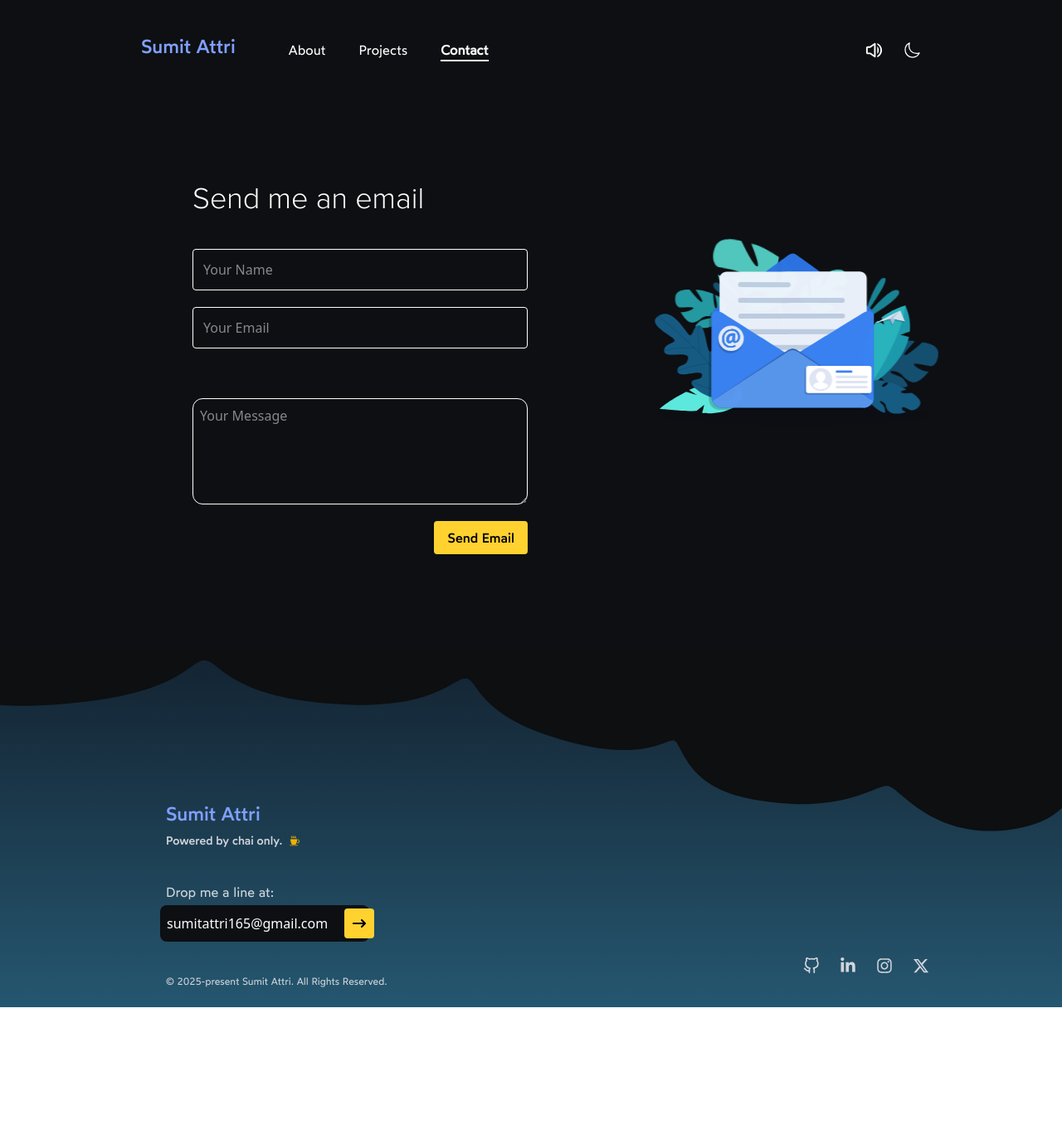
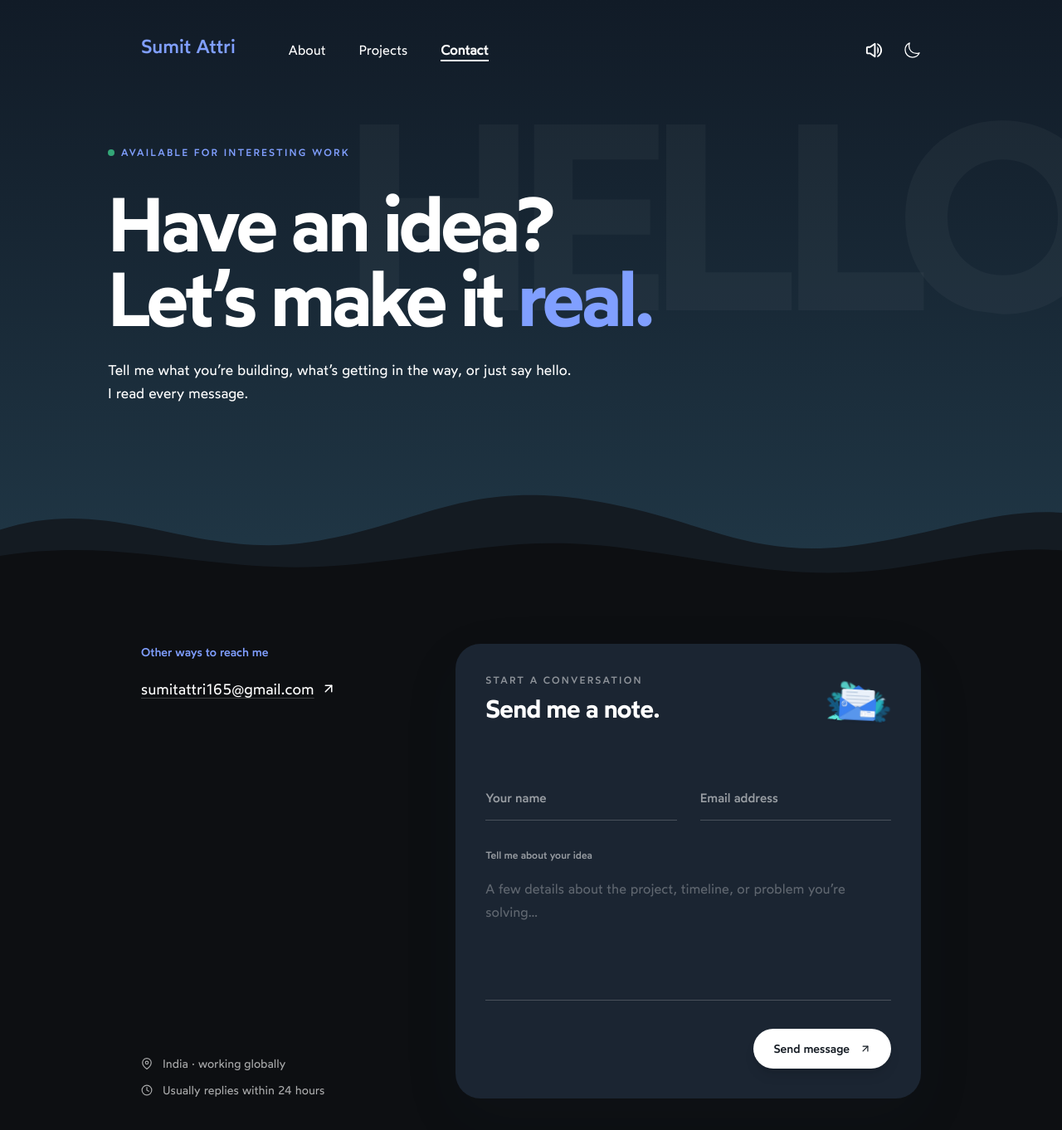
Before and after one commit to Sumiattri/Sumit_Portfolio, a React (Vite) app: page /contact in a window 1280 px wide. Shown: the top 1362 px of the page at 83% size. Before the commit the page ends 1214 px from the top, so only its background shows below. Built offline with nearby package versions, Linux system fonts and the light colour scheme; no server answers; grey boxes are pictures that could not be loaded.

Commit message:
refresh contact page interactions

```diff
--- a/src/components/ContactForm.jsx
+++ b/src/components/ContactForm.jsx
@@ -1,81 +1,98 @@
-import React, { useRef } from "react";
+import { useRef, useState } from "react";
 import emailjs from "@emailjs/browser";
+import { AnimatePresence, motion as Motion } from "motion/react";
+import { FiAlertCircle, FiArrowUpRight, FiCheck } from "react-icons/fi";
+import Lottie from "lottie-react";
 import planeAnimation from "../assets/animations/Email.json";
-import Lottie from "lottie-react";
 
-const ContactForm = () => {
-  const form = useRef();
+const fieldClass =
+  "peer w-full border-0 border-b border-black/20 bg-transparent px-0 pb-3 pt-7 font-[font3] text-[16px] outline-none transition-colors placeholder:text-transparent focus:border-[#4242F9] dark:border-white/20 dark:focus:border-[#809FFF]";
 
-  const sendEmail = (e) => {
-    e.preventDefault();
+function ContactForm() {
+  const form = useRef(null);
+  const [status, setStatus] = useState("idle");
 
-    emailjs
-      .sendForm(
-        "service_zzrsb6i", // ✅ Your Service ID
-        "template_8vqw6ri", // ✅ Your Template ID (from EmailJS template)
+  const sendEmail = async (event) => {
+    event.preventDefault();
+    setStatus("sending");
+
+    try {
+      await emailjs.sendForm(
+        "service_zzrsb6i",
+        "template_8vqw6ri",
         form.current,
-        "LlbjdY5Vup29ym97J" // ✅ Your Public Key from EmailJS
-      )
-      .then(
-        (result) => {
-          console.log("Email sent!", result.text);
-          alert("Message sent successfully ✅");
-          form.current.reset();
-        },
-        (error) => {
-          console.log("Failed to send email:", error.text);
-          alert("Something went wrong ❌");
-        }
+        "LlbjdY5Vup29ym97J"
       );
+      form.current.reset();
+      setStatus("success");
+    } catch {
+      setStatus("error");
+    }
   };
 
   return (
-    <form
-      ref={form}
-      onSubmit={sendEmail}
-      className="space-y-4 w-full mx-auto flex   gap-15 sm:pr-20"
-    >
-      <div className="flex lg:w-[60%] sm:w-[70%]  w-[100%] flex-col gap-15">
-        <div className="w-full flex flex-col gap-5 ">
-          <input
-            type="text"
-            name="name"
-            placeholder="Your Name"
+    <div className="relative">
+      <div className="mb-8 flex items-start justify-between gap-4">
+        <div>
+          <p className="font-[font2] text-xs uppercase tracking-[0.18em] opacity-50">Start a conversation</p>
+          <h2 className="mt-2 font-[font4] text-3xl tracking-[-0.025em]">Send me a note.</h2>
+        </div>
+        <Motion.div animate={{ y: [0, -5, 0], rotate: [0, 3, 0] }} transition={{ duration: 4, repeat: Infinity, ease: "easeInOut" }} className="hidden h-20 w-20 sm:block">
+          <Lottie animationData={planeAnimation} loop />
+        </Motion.div>
+      </div>
+
+      <form ref={form} onSubmit={sendEmail} className="space-y-7">
+        <div className="grid gap-7 sm:grid-cols-2">
+          <label className="relative block">
+            <input id="contact-name" type="text" name="name" placeholder="Your name" required className={fieldClass} />
+            <span className="pointer-events-none absolute left-0 top-1 font-[font2] text-xs opacity-55 transition-all peer-placeholder-shown:top-7 peer-placeholder-shown:text-[15px] peer-placeholder-shown:opacity-55 peer-focus:top-1 peer-focus:text-xs peer-focus:text-[#4242F9] dark:peer-focus:text-[#809FFF]">Your name</span>
+          </label>
+          <label className="relative block">
+            <input id="contact-email" type="email" name="email" placeholder="Email address" required className={fieldClass} />
+            <span className="pointer-events-none absolute left-0 top-1 font-[font2] text-xs opacity-55 transition-all peer-placeholder-shown:top-7 peer-placeholder-shown:text-[15px] peer-placeholder-shown:opacity-55 peer-focus:top-1 peer-focus:text-xs peer-focus:text-[#4242F9] dark:peer-focus:text-[#809FFF]">Email address</span>
+          </label>
+        </div>
+
+        <label className="group block" htmlFor="contact-message">
+          <span className="font-[font2] text-xs opacity-55 transition-colors group-focus-within:text-[#4242F9] group-focus-within:opacity-100 dark:group-focus-within:text-[#809FFF]">
+            Tell me about your idea
+          </span>
+          <textarea
+            id="contact-message"
+            name="message"
+            placeholder="A few details about the project, timeline, or problem you’re solving…"
             required
-            className="w-full border p-3 rounded "
+            rows="5"
+            className="mt-2 w-full resize-none border-0 border-b border-black/20 bg-transparent px-0 py-2 font-[font3] text-[16px] leading-7 outline-none transition-colors placeholder:text-black/30 focus:border-[#4242F9] dark:border-white/20 dark:placeholder:text-white/30 dark:focus:border-[#809FFF]"
           />
-          <input
-            type="email"
-            name="email"
-            placeholder="Your Email"
-            required
-            className="w-full border p-3 rounded"
-          />
+        </label>
+
+        <div className="flex min-h-12 flex-col gap-4 sm:flex-row sm:items-center sm:justify-between">
+          <AnimatePresence mode="wait">
+            {status === "success" && (
+              <Motion.p key="success" initial={{ opacity: 0, y: 8 }} animate={{ opacity: 1, y: 0 }} exit={{ opacity: 0 }} className="flex items-center gap-2 font-[font2] text-sm text-[#198754]"><FiCheck /> Message sent. I’ll be in touch!</Motion.p>
+            )}
+            {status === "error" && (
+              <Motion.p key="error" initial={{ opacity: 0, y: 8 }} animate={{ opacity: 1, y: 0 }} exit={{ opacity: 0 }} className="flex items-center gap-2 font-[font2] text-sm text-[#D14343]"><FiAlertCircle /> Something went wrong. Please try again.</Motion.p>
+            )}
+            {(status === "idle" || status === "sending") && <span key="empty" />}
+          </AnimatePresence>
+
+          <Motion.button
+            type="submit"
+            disabled={status === "sending"}
+            whileHover={{ y: -3 }}
+            whileTap={{ scale: 0.97 }}
+            className="group ml-auto inline-flex items-center gap-3 rounded-full bg-[#111820] px-6 py-3.5 font-[font2] text-sm text-white shadow-lg disabled:cursor-wait disabled:opacity-60 dark:bg-white dark:text-[#111820]"
+          >
+            {status === "sending" ? "Sending…" : "Send message"}
+            <FiArrowUpRight className="transition-transform group-hover:-translate-y-0.5 group-hover:translate-x-0.5" />
+          </Motion.button>
         </div>
-        <div className="w-full flex flex-col gap-5 items-end-safe">
-          <textarea
-            name="message"
-            placeholder="Your Message"
-            required
-            className="w-full border p-2 rounded-xl h-32"
-          />
-          <button
-            type="submit"
-            className="bg-[#FFD230] hover:bg-[#FFD230]/90 text-black font-[font2] px-4 py-2 rounded  cursor-pointer"
-          >
-            Send Email
-          </button>
-        </div>
-      </div>{" "}
-      <div className="lg:w-[50%] w-[30%]    lg:px-20 sm:block hidden  ">
-        <Lottie
-          animationData={planeAnimation}
-          loop={true}
-          className="lg:w-90  -mt-20 w-60  lg:h-90 h-60"
-        />
-      </div>
-    </form>
+      </form>
+    </div>
   );
-};
+}
 
 export default ContactForm;
--- a/src/pages/Contact.jsx
+++ b/src/pages/Contact.jsx
@@ -1,26 +1,91 @@
+import { motion as Motion } from "motion/react";
+import { FiArrowUpRight, FiClock, FiMapPin } from "react-icons/fi";
 import { useTheme } from "../context/ThemeContext";
+import ContactForm from "../components/ContactForm";
 import Footer from "../components/Footer";
-
-import ContactForm from "../components/ContactForm";
 
 function Contact() {
   const { darkMode } = useTheme();
+
   return (
-    <>
-      <div
-        className={`${
-          darkMode ? "dark" : ""
-        }  h-[99vh] w-screen flex flex-col  dark:bg-[#0D0F12] p-10 gap-10 pt-40 bg-white sm:-mt-30 -mt-23 overflow-hidden`}
-      >
-        <div className="h-full  lg:pl-[16%] pl-0 pt-15 dark:text-white text-[#333333] ">
-          <h1 className="font-[font7] text-4xl">Send me an email</h1>
-          <div className="mt-10">
+    <div className={darkMode ? "dark" : ""}>
+      <main className="relative z-0 -mt-[90px] overflow-hidden bg-white text-[#111820] dark:bg-[#0D0F12] dark:text-white sm:-mt-[120px]">
+        <section className="relative overflow-hidden bg-[#9FD3EE] px-5 pb-40 pt-32 dark:bg-gradient-to-b dark:from-[#111B27] dark:to-[#203746] sm:px-10 sm:pb-52 sm:pt-44">
+          <Motion.p
+            initial={{ opacity: 0 }}
+            animate={{ opacity: 1 }}
+            aria-hidden="true"
+            className="pointer-events-none absolute -right-8 top-24 font-[font4] text-[25vw] leading-none tracking-[-0.08em] text-white/[0.1] dark:text-white/[0.035]"
+          >
+            HELLO
+          </Motion.p>
+          <div className="relative z-10 mx-auto max-w-[1020px]">
+            <Motion.div
+              initial={{ opacity: 0, y: 12 }}
+              animate={{ opacity: 1, y: 0 }}
+              className="flex items-center gap-2 font-[font2] text-[9px] uppercase tracking-[0.12em] text-[#4242F9] dark:text-[#809FFF] min-[380px]:text-xs min-[380px]:tracking-[0.18em]"
+            >
+              <span className="h-2 w-2 animate-pulse rounded-full bg-[#36B37E]" />
+              Available for interesting work
+            </Motion.div>
+            <Motion.h1
+              initial={{ opacity: 0, y: 25 }}
+              animate={{ opacity: 1, y: 0 }}
+              transition={{ delay: 0.08, duration: 0.65 }}
+              className="mt-8 max-w-[800px] font-[font4] text-[42px] leading-[0.98] tracking-[-0.045em] min-[380px]:text-[48px] sm:text-[78px] lg:text-[92px]"
+            >
+              Have an idea?<br />Let’s make it <span className="text-[#4242F9] dark:text-[#809FFF]">real.</span>
+            </Motion.h1>
+            <Motion.p
+              initial={{ opacity: 0, y: 18 }}
+              animate={{ opacity: 1, y: 0 }}
+              transition={{ delay: 0.18 }}
+              className="mt-7 max-w-[560px] font-[font3] text-[17px] leading-7 opacity-70"
+            >
+              Tell me what you’re building, what’s getting in the way, or just
+              say hello. I read every message.
+            </Motion.p>
+          </div>
+
+          <svg viewBox="0 0 1440 155" preserveAspectRatio="none" aria-hidden="true" className="absolute -bottom-px left-0 h-24 w-full sm:h-36">
+            <path d="M0 92c154-48 261 40 421 16 145-22 209-79 374-55 159 23 218 81 375 58 105-15 181-47 270-41v85H0Z" className="fill-[#DDEEF8] dark:fill-[#141B22]" />
+            <path d="M0 126c163-25 279 21 434 14 161-8 249-44 405-25 148 18 238 45 372 27 92-13 159-29 229-23v36H0Z" className="fill-white dark:fill-[#0D0F12]" />
+          </svg>
+        </section>
+
+        <section className="mx-auto grid max-w-[1020px] gap-12 px-5 pb-28 pt-14 sm:px-10 sm:pb-36 sm:pt-20 lg:grid-cols-[0.36fr_0.64fr] lg:gap-16">
+          <Motion.aside
+            initial={{ opacity: 0, x: -25 }}
+            whileInView={{ opacity: 1, x: 0 }}
+            viewport={{ once: true }}
+            className="flex flex-col justify-between"
+          >
+            <div>
+              <p className="font-[font2] text-sm text-[#4242F9] dark:text-[#809FFF]">Other ways to reach me</p>
+              <a href="mailto:sumitattri165@gmail.com" className="group mt-5 flex min-w-0 items-center gap-2 font-[font3] text-base underline decoration-black/20 underline-offset-4 dark:decoration-white/20 sm:text-lg">
+                <span className="min-w-0 break-all">sumitattri165@gmail.com</span>
+                <FiArrowUpRight className="shrink-0 transition-transform group-hover:-translate-y-1 group-hover:translate-x-1" />
+              </a>
+            </div>
+            <div className="mt-10 space-y-3 font-[font3] text-sm opacity-65 lg:mt-24">
+              <p className="flex items-center gap-3"><FiMapPin /> India · working globally</p>
+              <p className="flex items-center gap-3"><FiClock /> Usually replies within 24 hours</p>
+            </div>
+          </Motion.aside>
+
+          <Motion.div
+            initial={{ opacity: 0, y: 35 }}
+            whileInView={{ opacity: 1, y: 0 }}
+            viewport={{ once: true, amount: 0.15 }}
+            transition={{ duration: 0.65, ease: [0.22, 1, 0.36, 1] }}
+            className="rounded-[30px] bg-[#DDEEF8] p-5 shadow-[0_24px_70px_rgba(20,45,60,0.08)] dark:bg-[#1B2532] sm:p-9"
+          >
             <ContactForm />
-          </div>
-        </div>
-      </div>
+          </Motion.div>
+        </section>
+      </main>
       <Footer />
-    </>
+    </div>
   );
 }
 
```
